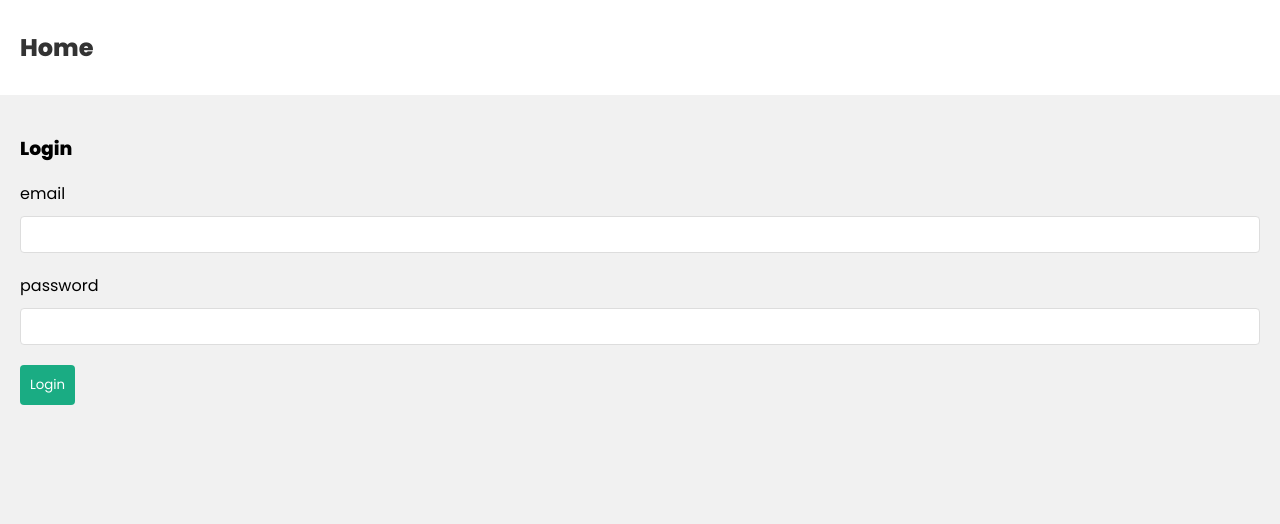
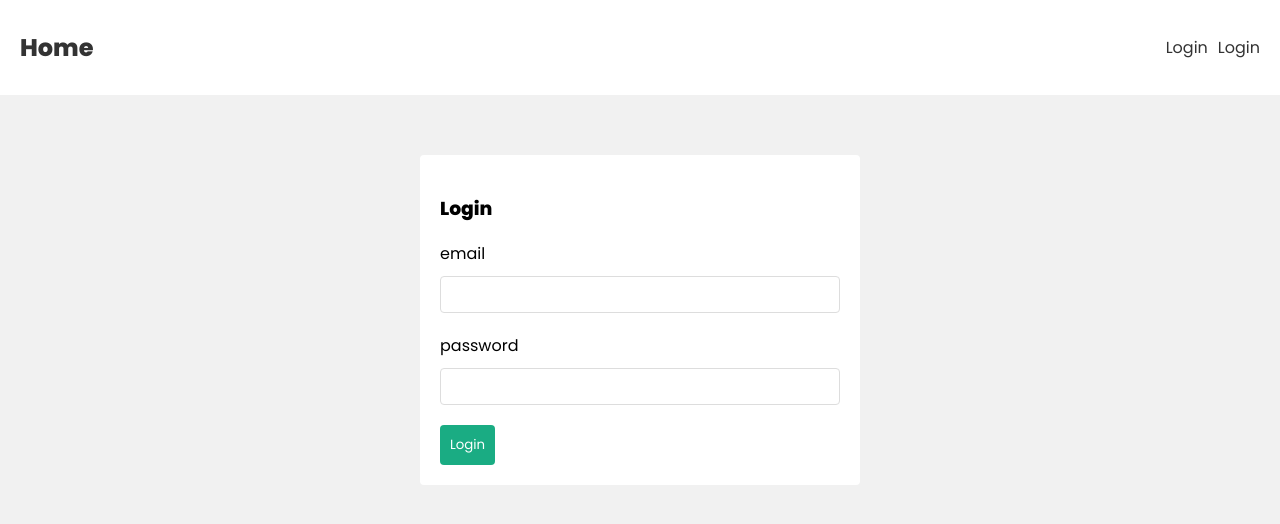
Before and after one commit to qbuus/mern-auth, a React (Create React App) app in the folder frontend/: page /login in a window 1280 px wide. Shown: the top 524 px of the page. Built offline with nearby package versions, Linux system fonts and the light colour scheme.

Commit message:
navbar creating link to signup and login + styling navbar

```diff
--- a/frontend/src/index.css
+++ b/frontend/src/index.css
@@ -102,3 +102,20 @@ div.error {
 input.error {
   border: 1px solid var(--error);
 }
+
+nav {
+  display: flex;
+  align-items: center;
+}
+nav a {
+  margin-left: 10px;
+}
+/* auth forms */
+form.signup,
+form.login {
+  max-width: 400px;
+  margin: 40px auto;
+  padding: 20px;
+  background: #fff;
+  border-radius: 4px;
+}
--- a/frontend/src/pages/components/NavBar.tsx
+++ b/frontend/src/pages/components/NavBar.tsx
@@ -7,6 +7,12 @@ const NavBar = () => {
         <Link to="/">
           <h2>Home</h2>
         </Link>
+        <nav>
+          <div>
+            <Link to="/login">Login</Link>
+            <Link to="/signup">Login</Link>
+          </div>
+        </nav>
       </div>
     </header>
   );
```
